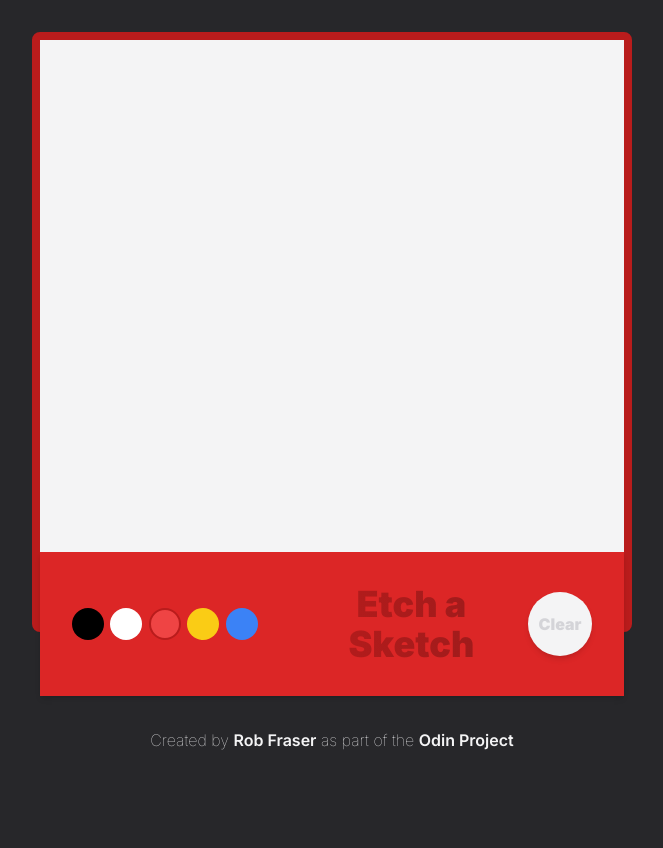
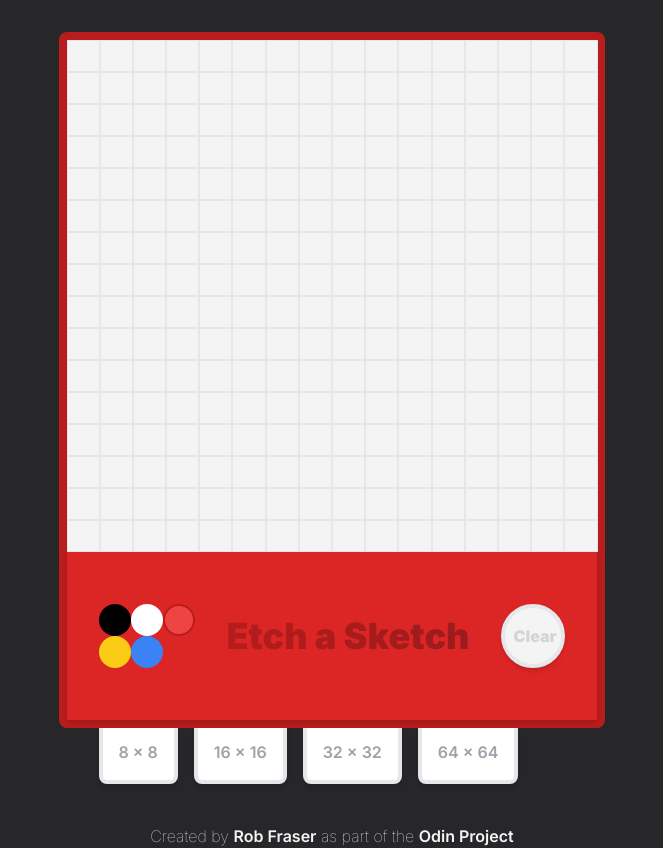
Before and after one commit to RobFraserCodes/etch-a-sketch, a Next.js app: page / in a window 1280 px wide. Shown: the whole page, without its empty margins (308-971 px from the left). Before the commit the page ends 800 px from the top, so only its background shows below. Built offline with nearby package versions, Linux system fonts and the light colour scheme.

Commit message:
Tabs
tabs for grid options

```diff
--- a/app/globals.css
+++ b/app/globals.css
@@ -22,6 +22,6 @@
 
   @layer components {
     .cell {
-      @apply flex-1 h-8 w-8 bg-zinc-100;
+      @apply flex-1 h-8 w-8 bg-zinc-100 border;
     }
   }
--- a/app/page.tsx
+++ b/app/page.tsx
@@ -34,7 +34,7 @@
 
   return (
     <div className='flex flex-col justify-center items-center'>
-      <div className={`container border-8 border-red-700 w-[600px] h-[600px] bg-zinc-900 m-8 rounded-lg ${shake ? 'animate-shake' : ''}`}>
+      <div className={`border-8 border-red-700 bg-zinc-900 m-8 rounded-lg ${shake ? 'animate-shake' : ''}`}>
         {grid.map((_, rowIndex) => (
           <div key={rowIndex} className='flex justify-center text-center items-center'>
             {grid.map((_, cellIndex) => (
@@ -47,7 +47,7 @@
           </div>
         ))}
         <div className='flex justify-between shadow-md bg-red-600 items-center p-8'>
-          <div className='grid grid-cols-3 gap-2 lg:grid-cols-6'>
+          <div className='grid grid-cols-3 -gap-2'>
             <button className='w-8 h-8 rounded-full bg-black' onClick={changeColor}></button>
             <button className='w-8 h-8 rounded-full bg-white' onClick={changeColor}></button>
             <button className='w-8 h-8 border-red-700 border-2 rounded-full bg-red-500' onClick={changeColor}></button>
@@ -56,10 +56,16 @@
             {/* make a random colour button */}
             {/* <button className='w-8 h-8 rounded-full' onClick={changeColor}></button> */}
           </div>
-          <h1 className='text-4xl text-center font-black bg-gradient-to-r from-red-700 to-red-800 bg-clip-text text-transparent'>Etch a Sketch</h1>
+          <h1 className='text-4xl text-center font-black bg-gradient-to-r from-red-700 to-red-800 bg-clip-text text-transparent p-8'>Etch a Sketch</h1>
           <div className='space-x-4'>
-            <button className='bg-zinc-100 p-2 w-16 h-16 rounded-full shadow-md text-center font-black text-zinc-300 outline-2 outline-zinc-400' onClick={clearGrid}>Clear</button>
+            <button className='bg-zinc-100 p-2 w-16 h-16 rounded-full shadow-md text-center font-black text-zinc-300 border-4' onClick={clearGrid}>Clear</button>
           </div>
+        </div>
+        <div className='flex space-x-4 absolute left -z-10'>
+          <div className='bg-white rounded-lg p-4 shadow-md font-semibold text-zinc-400 border-4 ml-8'>8 x 8</div>
+          <div className='bg-white rounded-lg p-4 shadow-md font-semibold text-zinc-400 border-4'>16 x 16</div>
+          <div className='bg-white rounded-lg p-4 shadow-md font-semibold text-zinc-400 border-4'>32 x 32</div>
+          <div className='bg-white rounded-lg p-4 shadow-md font-semibold text-zinc-400 border-4'>64 x 64</div>
         </div>
       </div>
       <footer className='text-center font-thin mt-16 text-zinc-100'>
```
